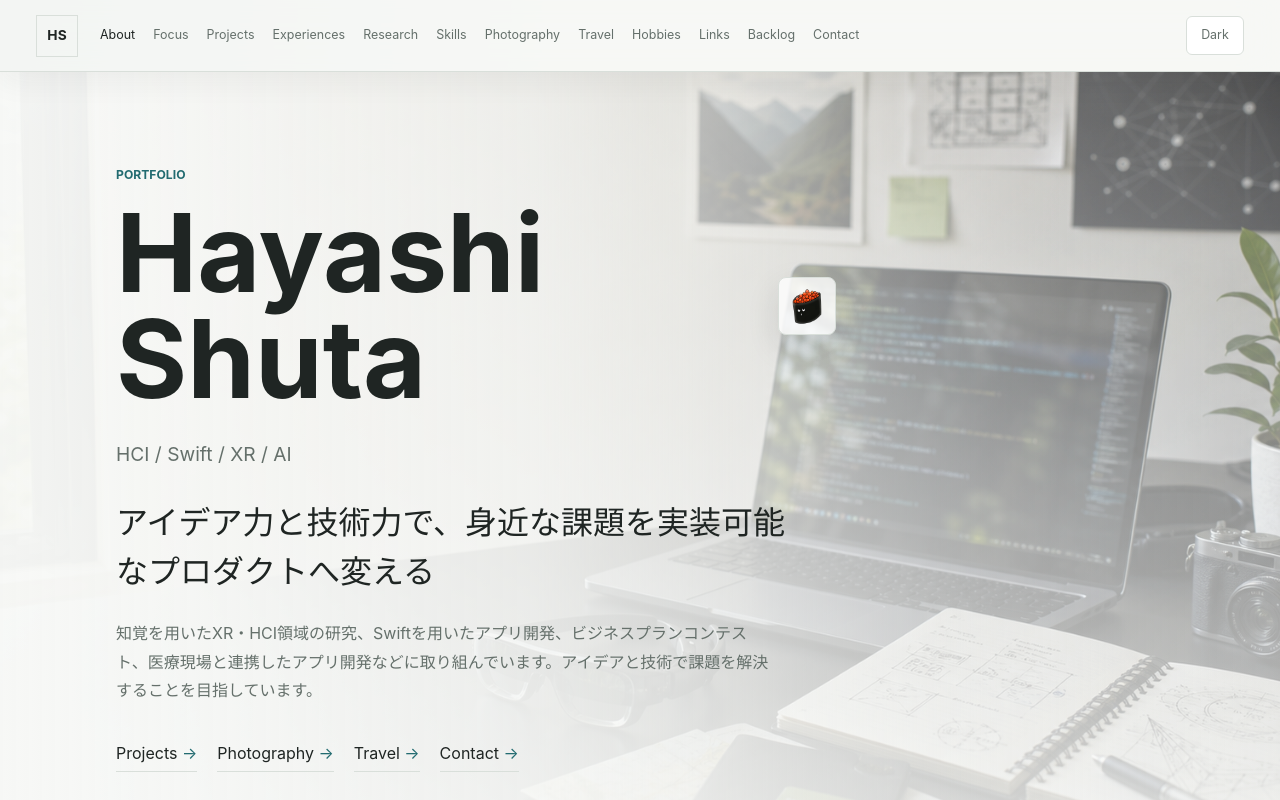
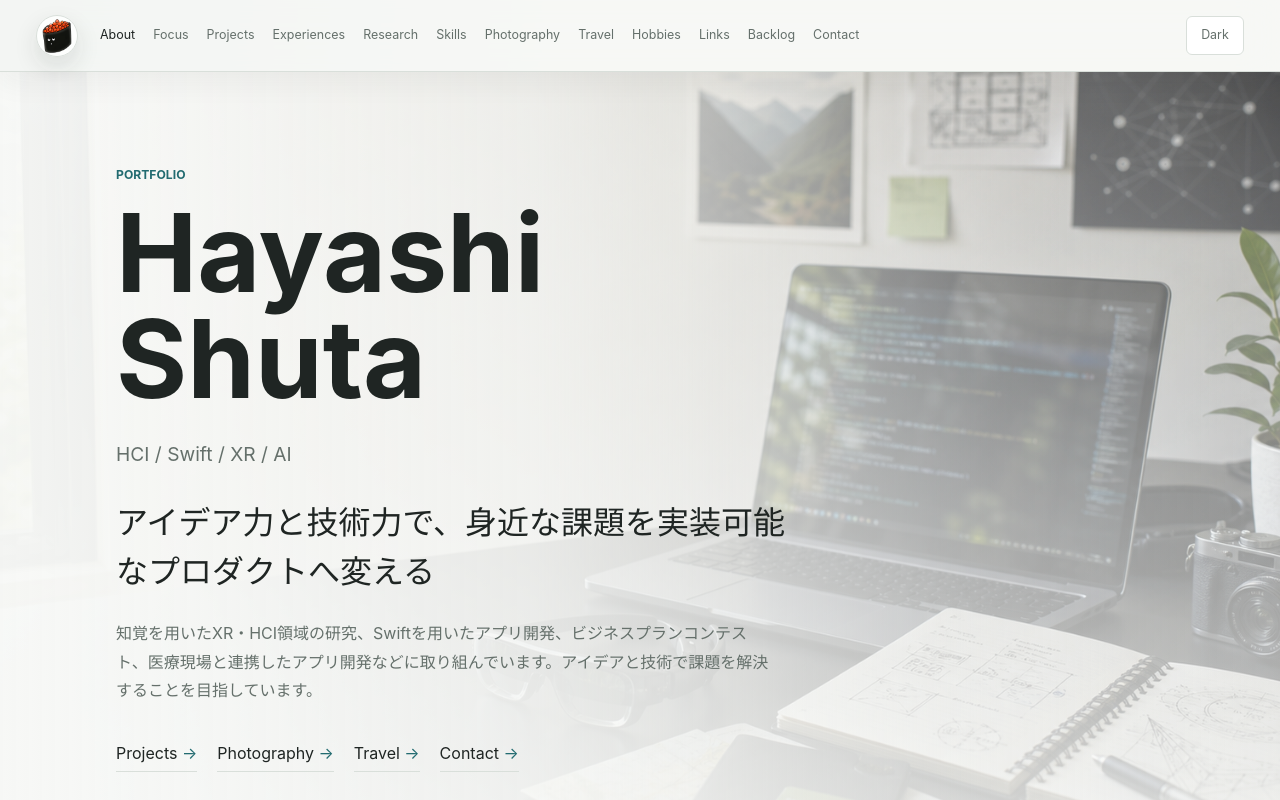
Before and after one commit to 884shuta/884shuta.github.io, a React (Vite) app: page / in a window 1280 px wide. Shown: the top 800 px of the page. Built offline with nearby package versions, Linux system fonts and the light colour scheme.

Commit message:
Replace header initials with avatar

```diff
--- a/src/App.jsx
+++ b/src/App.jsx
@@ -127,7 +127,7 @@ function Header({ activeSection, theme, onToggleTheme }) {
   return (
     <header className="site-header">
       <a className="header-logo" href="#top" aria-label="Go to top">
-        HS
+        <img src="/favicon.svg" alt="" width="42" height="42" />
       </a>
 
       <nav
@@ -176,8 +176,6 @@ function Header({ activeSection, theme, onToggleTheme }) {
 }
 
 function Hero() {
-  const githubLink = links.find((link) => link.label === "GitHub");
-
   return (
     <section id="top" className="hero">
       <MediaVisual
@@ -194,20 +192,7 @@ function Hero() {
 
       <div className="hero-text">
         <p className="eyebrow">Portfolio</p>
-        <div className="hero-name-row">
-          <h1>{profile.name}</h1>
-          {githubLink && (
-            <a
-              className="hero-icon-link"
-              href={githubLink.url}
-              target="_blank"
-              rel="noreferrer"
-              aria-label="GitHubページを開く"
-            >
-              <img src="/favicon.svg" alt="" width="54" height="54" />
-            </a>
-          )}
-        </div>
+        <h1>{profile.name}</h1>
         <p className="hero-title">{profile.title}</p>
         <p className="hero-copy">{profile.catchCopy}</p>
         <p className="hero-description">{profile.description}</p>
--- a/src/styles.css
+++ b/src/styles.css
@@ -107,10 +107,17 @@ button {
   display: grid;
   place-items: center;
   border: 1px solid var(--line);
-  color: var(--text);
-  font-size: 0.86rem;
-  font-weight: 700;
-  letter-spacing: 0;
+  border-radius: 50%;
+  overflow: hidden;
+  background: color-mix(in srgb, var(--surface) 78%, transparent);
+  box-shadow: 0 10px 24px rgba(31, 37, 35, 0.12);
+}
+
+.header-logo img {
+  width: 100%;
+  height: 100%;
+  display: block;
+  object-fit: cover;
 }
 
 .global-nav {
@@ -234,51 +241,12 @@ main {
   font-weight: 700;
 }
 
-.hero-name-row {
-  display: flex;
-  align-items: center;
-  gap: clamp(12px, 2vw, 18px);
-}
-
-.hero-name-row h1 {
-  min-width: 0;
-}
-
 .hero h1 {
   margin: 0;
   font-size: clamp(3.2rem, 8.6vw, 6.8rem);
   line-height: 0.98;
   letter-spacing: 0;
   overflow-wrap: anywhere;
-}
-
-.hero-icon-link {
-  flex: 0 0 auto;
-  width: clamp(42px, 5.4vw, 58px);
-  height: clamp(42px, 5.4vw, 58px);
-  display: grid;
-  place-items: center;
-  border: 1px solid var(--line);
-  border-radius: 8px;
-  background: color-mix(in srgb, var(--surface) 78%, transparent);
-  box-shadow: 0 12px 32px rgba(31, 37, 35, 0.12);
-  transition:
-    border-color 160ms ease,
-    transform 160ms ease,
-    background 160ms ease;
-}
-
-.hero-icon-link:hover {
-  border-color: var(--accent);
-  background: var(--surface);
-  transform: translateY(-1px);
-}
-
-.hero-icon-link img {
-  width: 72%;
-  height: 72%;
-  border-radius: 6px;
-  object-fit: cover;
 }
 
 .hero-title {
@@ -1219,21 +1187,12 @@ main {
     object-position: 70% center;
   }
 
-  .hero-name-row {
-    align-items: flex-start;
-    gap: 10px;
-  }
 
   .hero h1 {
     font-size: clamp(2.45rem, 13vw, 3.35rem);
     line-height: 1.04;
   }
 
-  .hero-icon-link {
-    width: 42px;
-    height: 42px;
-    margin-top: 4px;
-  }
 
   .hero-title {
     margin-top: 18px;
@@ -1439,8 +1398,4 @@ main {
     font-size: 2.25rem;
   }
 
-  .hero-icon-link {
-    width: 38px;
-    height: 38px;
-  }
 }
```
